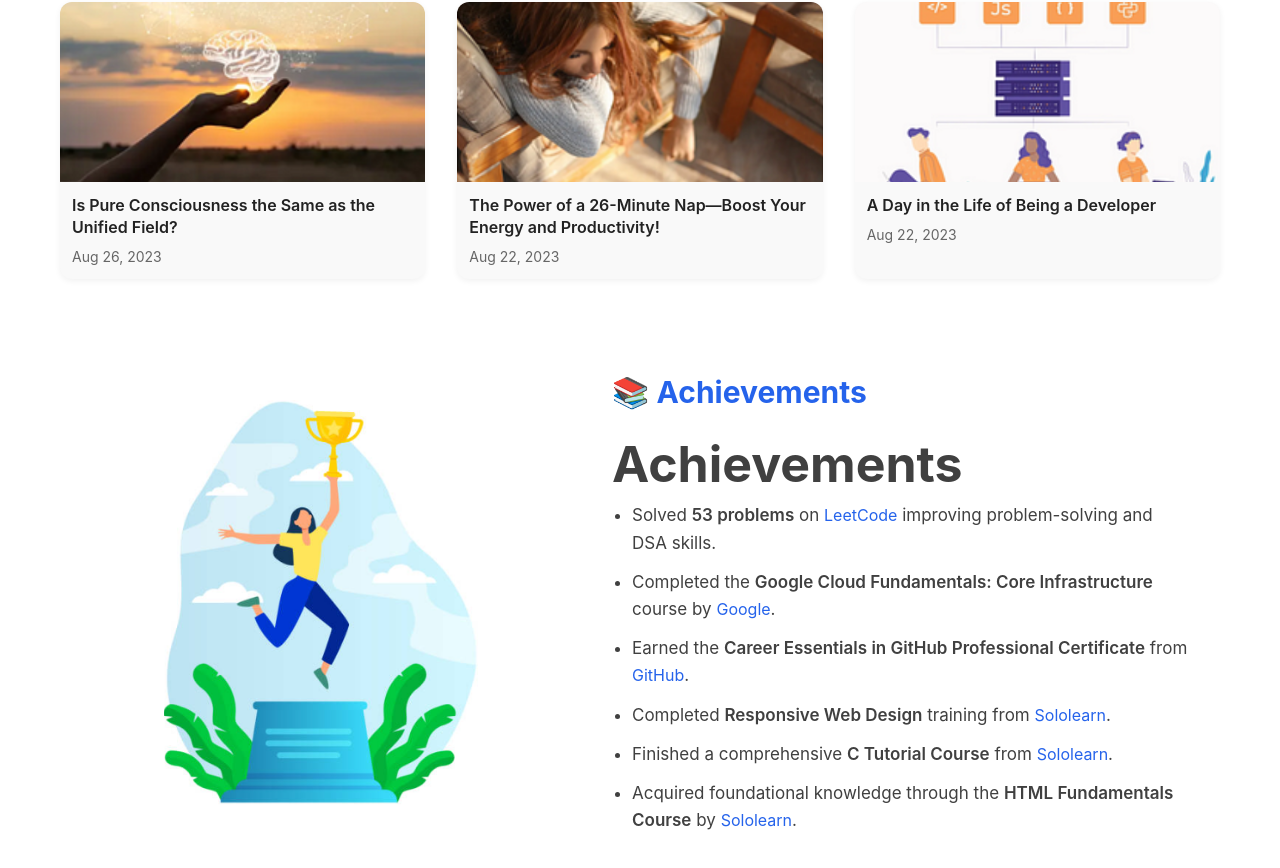
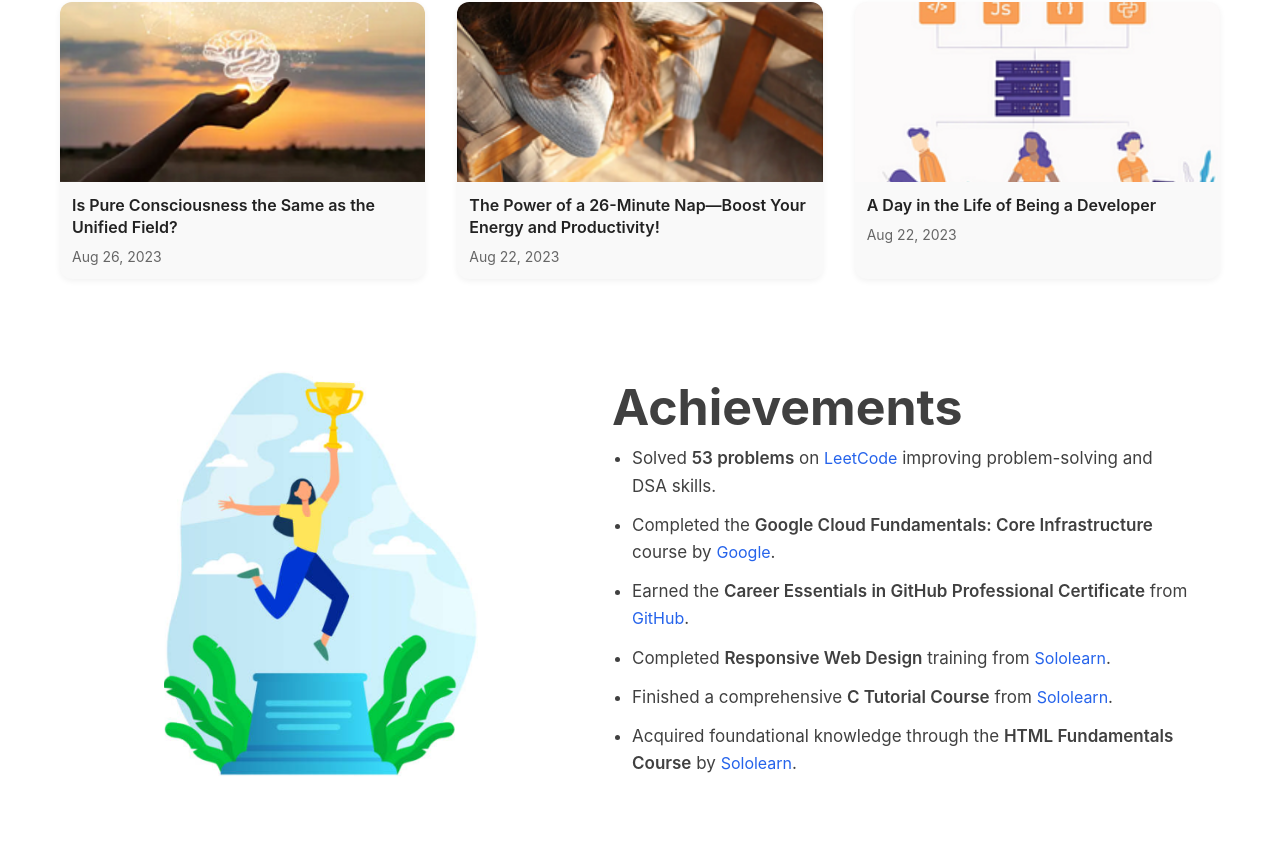
Before and after one commit to jobinijohnson07/portfolio, a React (Create React App) app: page / in a window 1280 px wide. Shown: the part 4847-5715 px from the top of the page. Built offline with nearby package versions, Linux system fonts and the light colour scheme.

Commit message:
achievements changes

```diff
--- a/src/components/Achievements/Achievements.js
+++ b/src/components/Achievements/Achievements.js
@@ -11,7 +11,7 @@ const Achievements = () => {
         </div>
         <div className="content-section">
           <div className="aboutheading-content text-neutral-700 dark:text-neutral-400">
-            <div className="cert-heading">📚 Achievements </div>
+            {/* <div className="cert-heading">📚 Achievements </div> */}
             <div className="abouthead-content text-neutral-700 dark:text-neutral-400">
             Achievements
           </div>
```
